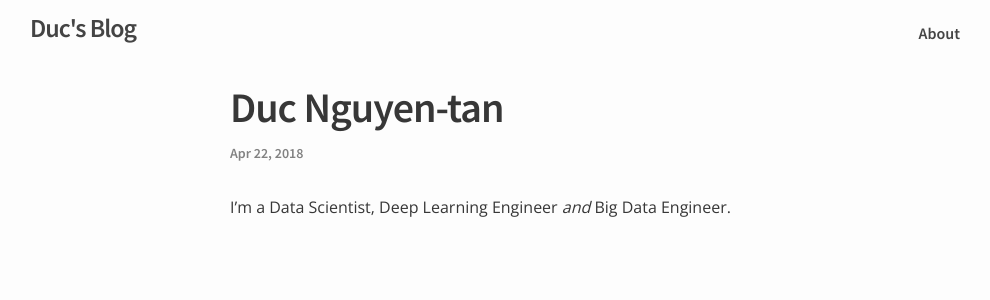
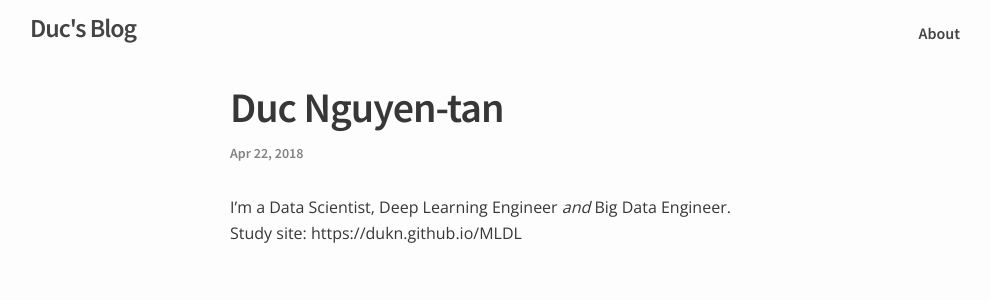
Before and after one commit to dukn/dukn.github.io, a Jekyll site: the page built from _posts/2018-04-23-hello.md, in a window 1280 px wide. Shown: the top 300 px of the page, without its empty margins (140-1130 px from the left). Built offline with Jekyll 4.4.1, drawn with Linux system fonts in a browser that asks for light colours.

Commit message:
add link MLDL to dukn

```diff
--- a/_posts/2018-04-23-hello.md
+++ b/_posts/2018-04-23-hello.md
@@ -5,4 +5,5 @@ date:   2018-04-22
 categories: about
 ---
 
- I’m a Data Scientist, Deep Learning Engineer _and_ Big Data Engineer.
+I’m a Data Scientist, Deep Learning Engineer _and_ Big Data Engineer.
+Study site: https://dukn.github.io/MLDL
```
